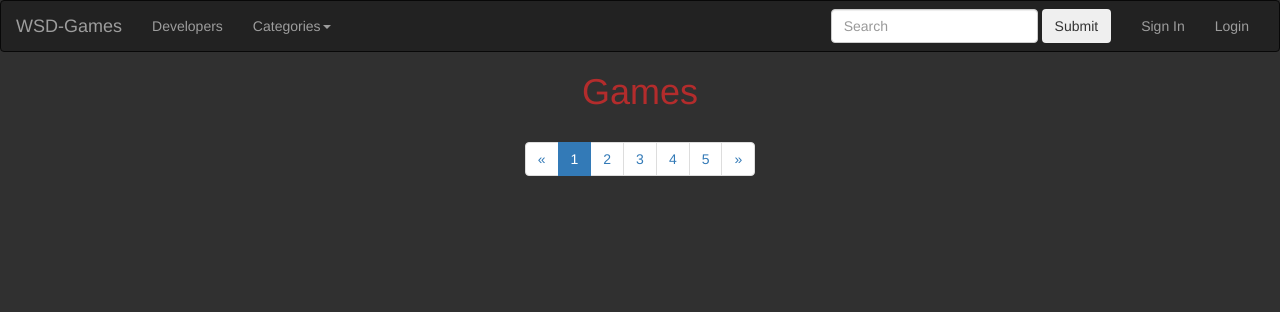
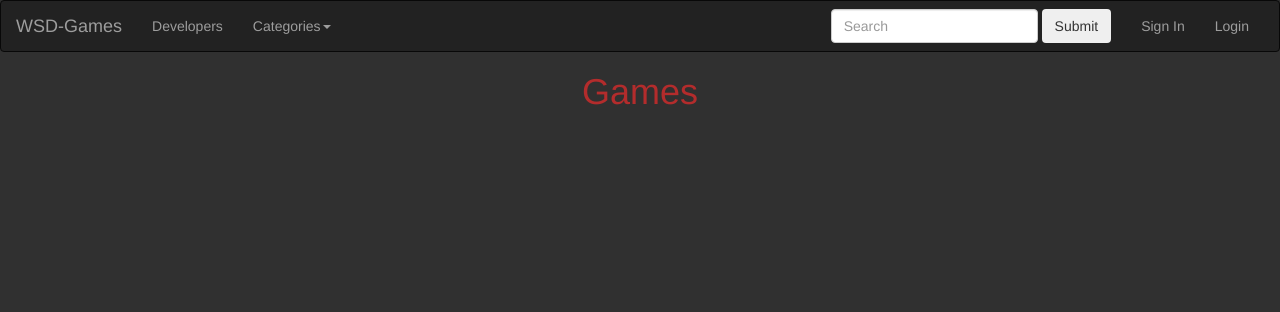
Before and after one commit to hmhagberg/wsd-games, a Django app: page / in a window 1280 px wide. Shown: the top 312 px of the page. Run offline with Django 3.2, Linux system fonts and the light colour scheme; data that the repository does not hold is empty; some libraries are stand-ins or nearby versions.

Commit message:
removed pagination

```diff
--- a/games/static/games/script.js
+++ b/games/static/games/script.js
@@ -1,19 +1,3 @@
 $(document).ready(function() {
 
-	// Pagination
-	// Change active page number
-	$(".page-number").click(function() {
-		$(".active").removeClass("active");
-		$(this).addClass("active");
-	});
-
-	$(".pagination-prev").click(function() {
-		$(".active").removeClass("active");
-		$(this).addClass("active");
-	});
-
-	$(".pagination-next").click(function() {
-		$(".active").removeClass("active");
-		$(this).addClass("active");
-	});
 });
--- a/games/templates/games/base_grid.html
+++ b/games/templates/games/base_grid.html
@@ -6,15 +6,4 @@
 <div class="container-fluid">
 {% block cards %} {% endblock %}
 </div>
-<nav id="pagination-nav">
-	<ul class="pagination">
-		<li class="pagination-prev"><a href="#"><span aria-hidden="true">&laquo;</span><span class="sr-only">Previous</span></a></li>
-		<li class="page-number active"><a href="#">1</a></li>
-		<li class="page-number"><a href="#">2</a></li>
-		<li class="page-number"><a href="#">3</a></li>
-		<li class="page-number"><a href="#">4</a></li>
-		<li class="page-number"><a href="#">5</a></li>
-		<li class="pagination-next"><a href="#"><span aria-hidden="true">&raquo;</span><span class="sr-only">Next</span></a></li>
-	</ul>
-</nav>
 {% endblock %}
```
